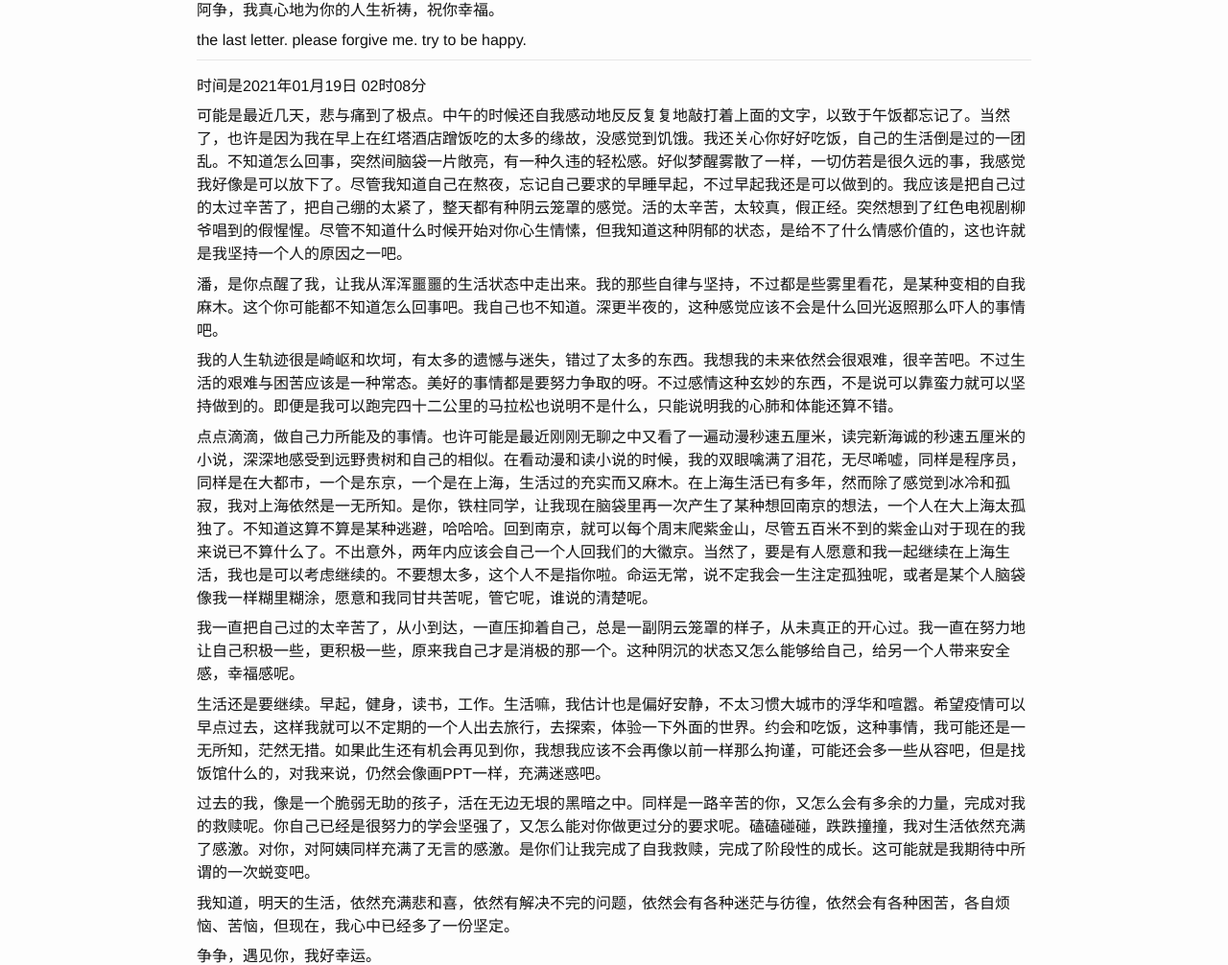
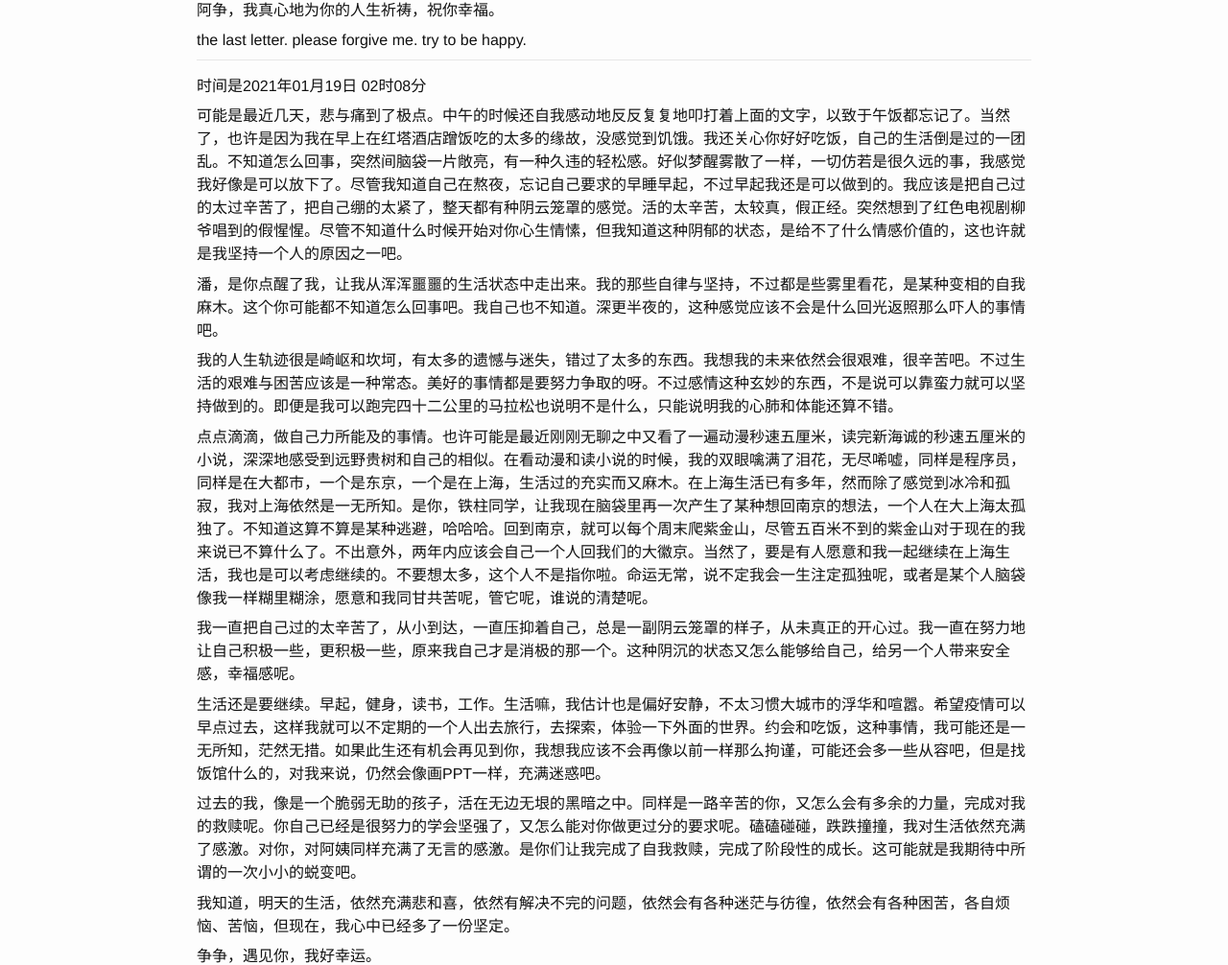
Before and after one commit to lianyu1115/lianyu, a Jekyll site: the page built from _journals/2021-01-06-未完成的初恋.md, in a window 1280 px wide. Shown: the part 626-1632 px from the top of the page at 96% size. Built offline with Jekyll 4.4.1, drawn with Linux system fonts in a browser that asks for light colours.

Commit message:
Update 2021-01-06-未完成的初恋.md

```diff
--- a/_journals/2021-01-06-未完成的初恋.md
+++ b/_journals/2021-01-06-未完成的初恋.md
@@ -36,7 +36,7 @@
 
 时间是2021年01月19日 02时08分
 
-可能是最近几天，悲与痛到了极点。中午的时候还自我感动地反反复复地敲打着上面的文字，以致于午饭都忘记了。当然了，也许是因为我在早上在红塔酒店蹭饭吃的太多的缘故，没感觉到饥饿。我还关心你好好吃饭，自己的生活倒是过的一团乱。不知道怎么回事，突然间脑袋一片敞亮，有一种久违的轻松感。好似梦醒雾散了一样，一切仿若是很久远的事，我感觉我好像是可以放下了。尽管我知道自己在熬夜，忘记自己要求的早睡早起，不过早起我还是可以做到的。我应该是把自己过的太过辛苦了，把自己绷的太紧了，整天都有种阴云笼罩的感觉。活的太辛苦，太较真，假正经。突然想到了红色电视剧柳爷唱到的假惺惺。尽管不知道什么时候开始对你心生情愫，但我知道这种阴郁的状态，是给不了什么情感价值的，这也许就是我坚持一个人的原因之一吧。
+可能是最近几天，悲与痛到了极点。中午的时候还自我感动地反反复复地叩打着上面的文字，以致于午饭都忘记了。当然了，也许是因为我在早上在红塔酒店蹭饭吃的太多的缘故，没感觉到饥饿。我还关心你好好吃饭，自己的生活倒是过的一团乱。不知道怎么回事，突然间脑袋一片敞亮，有一种久违的轻松感。好似梦醒雾散了一样，一切仿若是很久远的事，我感觉我好像是可以放下了。尽管我知道自己在熬夜，忘记自己要求的早睡早起，不过早起我还是可以做到的。我应该是把自己过的太过辛苦了，把自己绷的太紧了，整天都有种阴云笼罩的感觉。活的太辛苦，太较真，假正经。突然想到了红色电视剧柳爷唱到的假惺惺。尽管不知道什么时候开始对你心生情愫，但我知道这种阴郁的状态，是给不了什么情感价值的，这也许就是我坚持一个人的原因之一吧。
 
 潘，是你点醒了我，让我从浑浑噩噩的生活状态中走出来。我的那些自律与坚持，不过都是些雾里看花，是某种变相的自我麻木。这个你可能都不知道怎么回事吧。我自己也不知道。深更半夜的，这种感觉应该不会是什么回光返照那么吓人的事情吧。
 
@@ -48,7 +48,7 @@
 
 生活还是要继续。早起，健身，读书，工作。生活嘛，我估计也是偏好安静，不太习惯大城市的浮华和喧嚣。希望疫情可以早点过去，这样我就可以不定期的一个人出去旅行，去探索，体验一下外面的世界。约会和吃饭，这种事情，我可能还是一无所知，茫然无措。如果此生还有机会再见到你，我想我应该不会再像以前一样那么拘谨，可能还会多一些从容吧，但是找饭馆什么的，对我来说，仍然会像画PPT一样，充满迷惑吧。
 
-过去的我，像是一个脆弱无助的孩子，活在无边无垠的黑暗之中。同样是一路辛苦的你，又怎么会有多余的力量，完成对我的救赎呢。你自己已经是很努力的学会坚强了，又怎么能对你做更过分的要求呢。磕磕碰碰，跌跌撞撞，我对生活依然充满了感激。对你，对阿姨同样充满了无言的感激。是你们让我完成了自我救赎，完成了阶段性的成长。这可能就是我期待中所谓的一次蜕变吧。
+过去的我，像是一个脆弱无助的孩子，活在无边无垠的黑暗之中。同样是一路辛苦的你，又怎么会有多余的力量，完成对我的救赎呢。你自己已经是很努力的学会坚强了，又怎么能对你做更过分的要求呢。磕磕碰碰，跌跌撞撞，我对生活依然充满了感激。对你，对阿姨同样充满了无言的感激。是你们让我完成了自我救赎，完成了阶段性的成长。这可能就是我期待中所谓的一次小小的蜕变吧。
 
 我知道，明天的生活，依然充满悲和喜，依然有解决不完的问题，依然会有各种迷茫与彷徨，依然会有各种困苦，各自烦恼、苦恼，但现在，我心中已经多了一份坚定。
 
```
